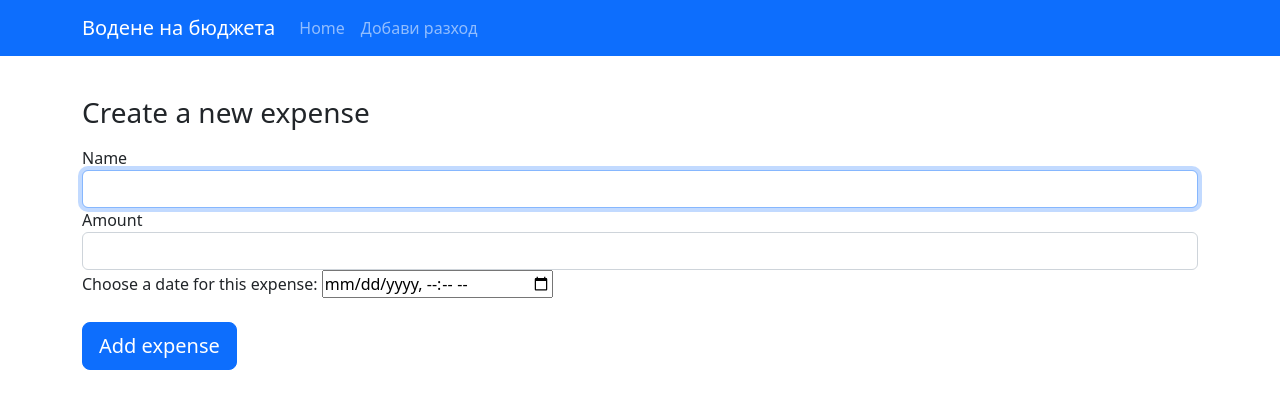
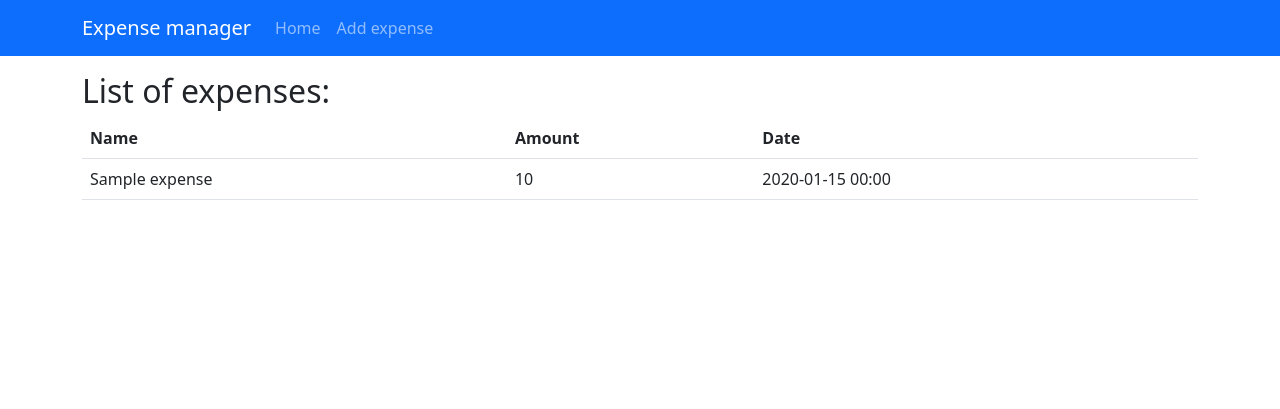
Before and after one commit to lv-dm/demo, a Symfony app: template templates/expense/index.html.twig in a window 1280 px wide. Shown: the top 409 px of the page. Run offline with Twig, Linux system fonts and the light colour scheme; the template is opened without the code that fills it: most values are stand-ins (such as "Sample title", 1, 10 or a date in 2020); some libraries are stand-ins or nearby versions.

Commit message:
add list of expenses

```diff
--- a/templates/expense/index.html.twig
+++ b/templates/expense/index.html.twig
@@ -1,23 +1,26 @@
 {% extends 'base.html.twig' %}
 
-{% block title %}Create expense{% endblock %}
+{% block title %}Add expense{% endblock %}
 
 {% block body %}
-<form method="post">
-    <br>
-    <h1 class="h3 mb-3 font-weight-normal">Create a new expense</h1>
-    <label for="inputName">Name</label>
-    <input type="text" name="name" id="inputName" class="form-control" autocomplete="name" required autofocus>
+    <h2>List of expenses:</h2>
 
-    <label for="inputAmount">Amount</label>
-    <input type="number" name="amount" id="inputAmount" class="form-control" autocomplete="amount" required>
-
-    <label for="expense_date">Choose a date for this expense:</label>
-    <input type="datetime-local" id="expense_date"  name="expense_date">
-
-    <input type="hidden" name="_csrf_token" value="{{ csrf_token('authenticate') }}">
-
-    <br><br>
-    <button class="btn btn-lg btn-primary" type="submit">Add expense</button>
-</form>
+    <table class="table">
+        <thead>
+            <tr>
+            <th scope="col">Name</th>
+            <th scope="col">Amount</th>
+            <th scope="col">Date</th>
+            </tr>
+        </thead>
+        <tbody>
+            {% for expense in expenses %}
+                <tr>
+                    <td>{{ expense.name }}</td>
+                    <td>{{ expense.amount }}</td>
+                    <td>{{ expense.expensedate|date('Y-m-d H:i') }}</td>
+                </tr>
+            {% endfor %}
+        </tbody>
+    </table>
 {% endblock %}
--- a/templates/navbar.html.twig
+++ b/templates/navbar.html.twig
@@ -1,6 +1,6 @@
 <nav class="navbar navbar-expand-sm navbar-dark bg-primary mb-3">
 <div class="container">
-  <a href="/" class="navbar-brand">Водене на бюджета</a>
+  <a href="/" class="navbar-brand">Expense manager</a>
   <button class="navbar-toggler" type="button" data-toggle="collapse" data-target="#mobile-nav">
     <span class="navbar-toggle-icon"></span>
   </button>
@@ -11,7 +11,7 @@
         <a href="/" class="nav-link">Home</a>
       </li>
       <li class="nav-item">
-        <a href="/expense/new" class="nav-link">Добави разход</a>
+        <a href="/expense/new" class="nav-link">Add expense</a>
       </li>
     </ul>
   </div>
```
Also changed, not shown: src/Controller/ExpenseController.php (+10 -0 lines), templates/index/index.html.twig (+1 -11 lines).
